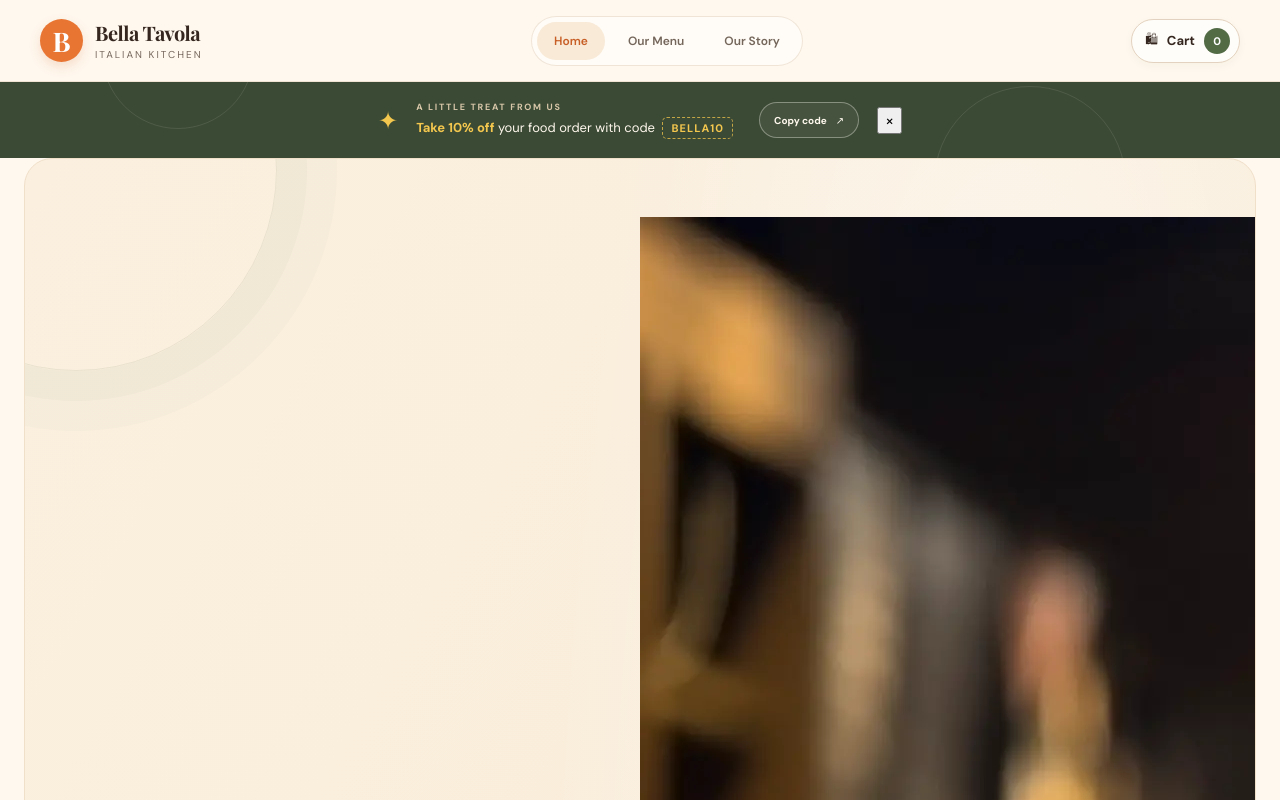
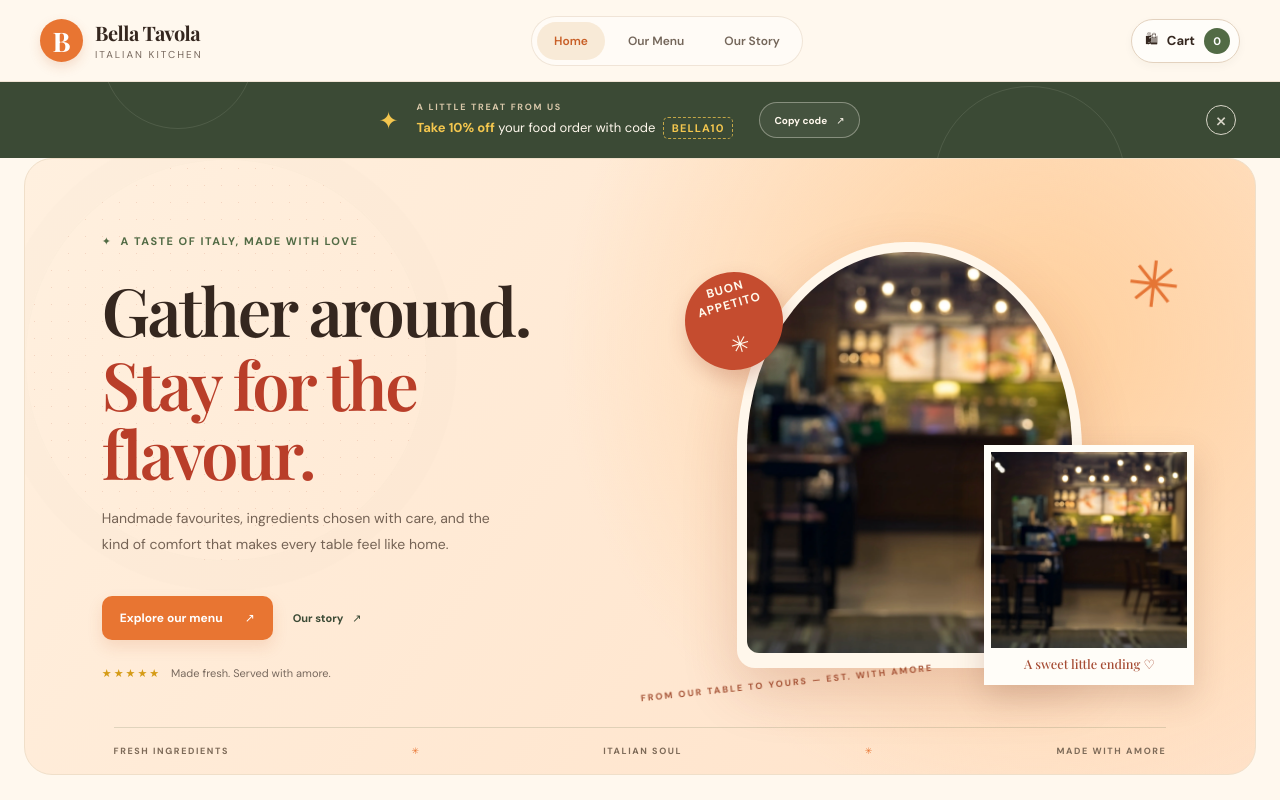
Before and after one commit to hadiswebpro/Bella-Tavola, a React (Vite) app: page / in a window 1280 px wide. Shown: the top 800 px of the page. Built offline with nearby package versions, Linux system fonts and the light colour scheme.

Commit message:
Add warm editorial hero styling and subtle food-first motion

```diff
--- a/src/App.css
+++ b/src/App.css
@@ -1072,3 +1072,33 @@ button { cursor: pointer; }
   .story-values--compact > span { padding: 8px 9px; font-size: 9px; }
 }
 @media (prefers-reduced-motion: reduce) { .mini-cart { animation: none; } }
+
+
+/* Editorial Italian kitchen refresh */
+.hero-section { background: radial-gradient(circle at 82% 30%, #ffcf9c 0, transparent 43%), linear-gradient(125deg,#fff0df 0%,#ffe1c7 100%); isolation:isolate; }
+.hero-section::before { content:""; position:absolute; inset:0; pointer-events:none; opacity:.16; background-image: radial-gradient(#b85032 0.7px,transparent 0.7px); background-size:17px 17px; }
+.hero-section__content { animation: bella-rise .8s both; }
+.hero-section h1 span { color:#b93e29; }
+.hero-editorial { position:relative; min-height:390px; display:grid; place-items:center; isolation:isolate; }
+.hero-editorial__arch { position:relative; width:min(85%,345px); aspect-ratio: .82; border-radius: 49% 49% 18px 18px; padding:10px; background:#fff7eb; box-shadow:0 22px 55px #8d3c2530; transform:rotate(4deg); animation:bella-rise .9s .15s both; }
+.hero-editorial__main { width:100%; height:100%; object-fit:cover; border-radius:49% 49% 12px 12px; }
+.hero-editorial__seal { position:absolute; top:7%; left:-15%; display:grid; place-items:center; width:98px; height:98px; border-radius:50%; background:#c54c2f; color:#fff8eb; font-size:12px; font-weight:800; text-align:center; line-height:1.3; letter-spacing:1px; transform:rotate(-16deg); box-shadow:0 10px 20px #9b3d2540; }
+.hero-editorial__seal span { font-size:23px; }
+.hero-editorial__polaroid { position:absolute; right:-3%; bottom:-4%; width:39%; padding:7px 7px 13px; background:#fffdf8; box-shadow:0 12px 30px #743a2933; transform:rotate(-11deg); animation:bella-rise .9s .3s both; }
+.hero-editorial__polaroid img { display:block; width:100%; aspect-ratio:1; object-fit:cover; }
+.hero-editorial__polaroid span { display:block; margin-top:7px; color:#a64c34; font-family:"Playfair Display",serif; font-style:italic; font-size:clamp(9px,1vw,13px); text-align:center; }
+.hero-editorial__scribble { position:absolute; top:0; right:0; color:#e57535; font-size:64px; animation:bella-spin 24s linear infinite; }
+.hero-editorial__caption { position:absolute; left:0; bottom:-5%; color:#a55336; font-size:9px; font-weight:800; letter-spacing:2px; transform:rotate(-6deg); }
+.promo-banner__inner { position:relative; padding-right:42px; }
+.promo-banner__close { position:absolute; top:50%; right:4px; transform:translateY(-50%); display:grid; place-items:center; width:30px; height:30px; border:1px solid currentColor; border-radius:50%; background:transparent; color:inherit; font-size:23px; line-height:1; opacity:.8; transition:background .2s,opacity .2s; }
+.promo-banner__close:hover { background:#ffffff26; opacity:1; }
+.primary-button, .cart-checkout, .bestseller-card__bottom button { transition: transform .22s, box-shadow .22s, background .22s; }
+.primary-button:hover, .cart-checkout:hover, .bestseller-card__bottom button:hover { transform:translateY(-3px); box-shadow:0 12px 28px #c34b3330; }
+.bestseller-card__image-wrap img, .food-card img { transition:transform .6s cubic-bezier(.2,.7,.2,1); }
+.bestseller-card:hover .bestseller-card__image-wrap img, .food-card:hover img { transform:scale(1.055); }
+.section-heading .eyebrow::before, .bestsellers-heading .eyebrow::before { content:"✳"; color:#d85b31; display:inline-block; margin-right:6px; animation:bella-spin 16s linear infinite; }
+@keyframes bella-rise { from {opacity:0;transform:translateY(18px)} to {opacity:1;transform:translateY(0)} }
+@keyframes bella-spin { to {rotate:360deg} }
+@media(max-width:900px){.hero-editorial{min-height:310px}.hero-editorial__arch{width:90%}.hero-editorial__seal{width:75px;height:75px;font-size:9px}}
+@media(max-width:600px){.hero-editorial{min-height:300px;margin:10px 12px 25px}.hero-editorial__arch{width:min(73%,275px)}.hero-editorial__polaroid{right:0;bottom:0;width:36%}.hero-editorial__caption{bottom:-18px;font-size:7px}.hero-editorial__scribble{font-size:42px}.promo-banner__inner{padding-right:37px}.promo-banner__close{right:0}}
+@media(prefers-reduced-motion:reduce){.hero-section__content,.hero-editorial__arch,.hero-editorial__polaroid,.hero-editorial__scribble,.section-heading .eyebrow::before,.bestsellers-heading .eyebrow::before{animation:none!important}}
```
